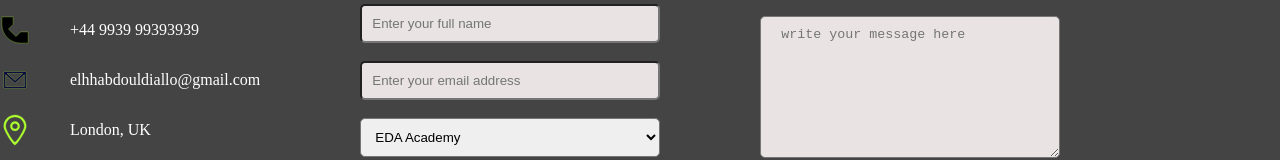
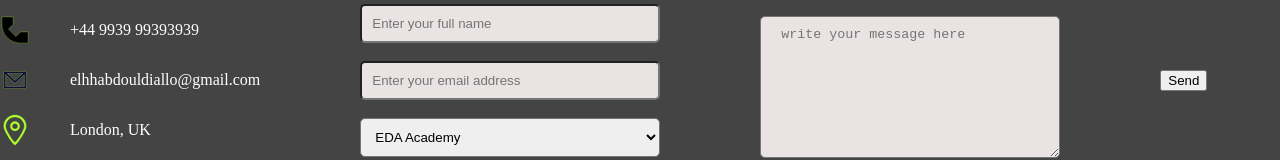
Before and after one commit to eediallo/eediallo.github.io, a React (Create React App) app in the folder my-portfolio/: page /contact in a window 1280 px wide. Shown: the part 182-342 px from the top of the page. Built offline with nearby package versions, Linux system fonts and the light colour scheme.

Commit message:
adds submit button

```diff
--- a/my-portfolio/src/components/Contact.js
+++ b/my-portfolio/src/components/Contact.js
@@ -53,6 +53,7 @@ const Contact = () => {
                 <textarea id="message" name="message" rows={8} cols={50} placeholder="write your message here">
                 </textarea>
             </div>
+                <input type="submit" value="Send"/>
         </form>
       </div>
     </div>
```
